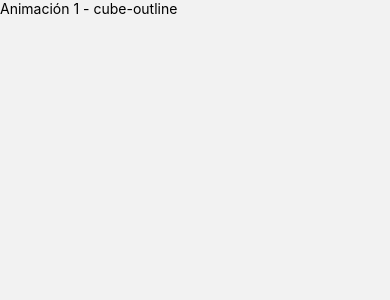
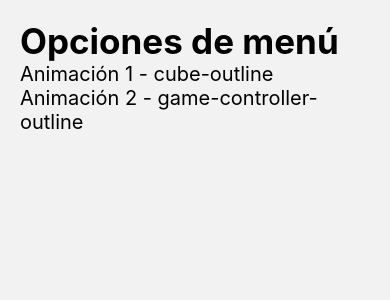
Before and after one commit to Majomon/06-ReactNativeComponents, a React Native app: screen /HomeScreen in a window 390 px wide. Shown: the top 300 px of the page. Built offline with nearby package versions, Linux system fonts and the light colour scheme.

Commit message:
ListHeader

```diff
--- a/src/screens/HomeScreen.tsx
+++ b/src/screens/HomeScreen.tsx
@@ -1,35 +1,53 @@
 import {View, Text, FlatList} from 'react-native';
 import React from 'react';
 import Icon from 'react-native-vector-icons/Ionicons';
+import {styles} from '../theme/appTheme';
+import {useSafeAreaInsets} from 'react-native-safe-area-context';
 
 interface MenuItem {
   name: string;
   icon: string;
   components: string;
 }
+
 const menuItems = [
   {name: 'Animación 1', icon: 'cube-outline', components: 'Animation101Screen'},
+  {
+    name: 'Animación 2',
+    icon: 'game-controller-outline',
+    components: 'Animation102Screen',
+  },
 ];
 
 const HomeScreen = () => {
+  const {top} = useSafeAreaInsets();
   const renderMenuItem = (menuItem: MenuItem) => {
     return (
       <View>
-        <Text style={{color: 'black'}}>
+        <Text style={styles.parrafo}>
           {menuItem.name} - {menuItem.icon}
         </Text>
       </View>
     );
   };
 
+  const renderListHeader = () => {
+    return (
+      <View style={{marginTop: top + 20}}>
+        <Text style={styles.title}>Opciones de menú</Text>
+      </View>
+    );
+  };
+
   return (
-    <View style={{flex: 1}}>
+    <View style={{flex: 1, ...styles.globalMargin}}>
       <FlatList
         data={menuItems}
         // Renderizar cada uno de los elementos - Como un map
         renderItem={({item}) => renderMenuItem(item)}
         // Llave unica en cada uno de los elementos
         keyExtractor={item => item.name}
+        ListHeaderComponent={() => renderListHeader()}
       />
     </View>
   );
--- /dev/null
+++ b/src/theme/appTheme.tsx
@@ -0,0 +1,16 @@
+import {StyleSheet} from 'react-native';
+
+export const styles = StyleSheet.create({
+  globalMargin: {
+    marginHorizontal: 20,
+  },
+  title: {
+    color: 'black',
+    fontSize: 35,
+    fontWeight: 'bold',
+  },
+  parrafo: {
+    color: 'black',
+    fontSize: 20,
+  },
+});
```
